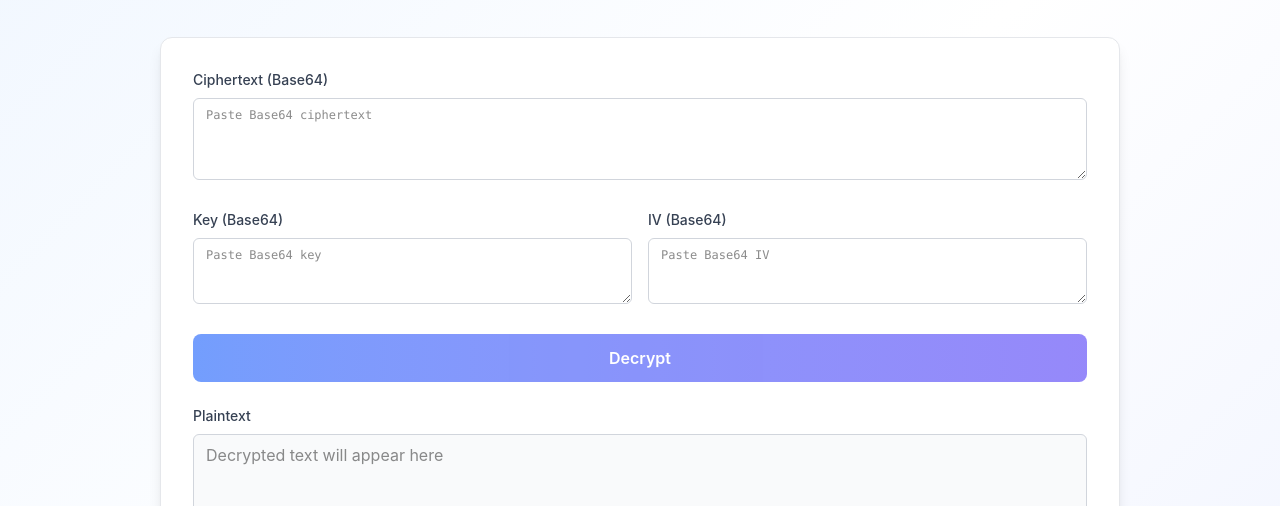
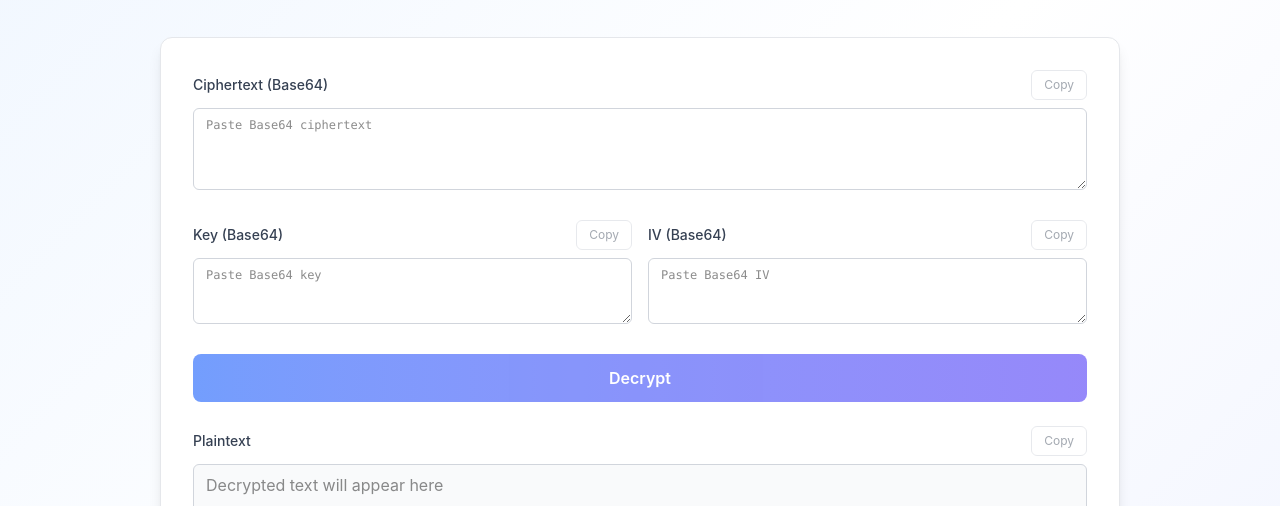
Before and after one commit to yjgoo/key-generator, a Next.js app: page /cryptography/aes/decryption in a window 1280 px wide. Shown: the part 260-766 px from the top of the page. Built offline with nearby package versions, Linux system fonts and the light colour scheme; no server answers.

Commit message:
feat: add CopyButton component and integrate it into AES, DES, and RSA pages for improved user experience

```diff
--- a/src/app/cryptography/aes/decryption/page.tsx
+++ b/src/app/cryptography/aes/decryption/page.tsx
@@ -2,6 +2,7 @@
 
 import { useState } from 'react';
 import { CryptoPageShell } from '@/components/crypto/CryptoPageShell';
+import { CopyButton } from '@/components/crypto/CopyButton';
 import { base64ToArrayBuffer } from '@/lib/cryptoUtils';
 
 export default function AesDecryptionPage() {
@@ -45,7 +46,10 @@ export default function AesDecryptionPage() {
     >
       <div className="space-y-6">
         <div>
-          <label className="block text-sm font-medium text-gray-700 mb-2">Ciphertext (Base64)</label>
+          <div className="flex items-center justify-between mb-2">
+            <label className="block text-sm font-medium text-gray-700">Ciphertext (Base64)</label>
+            <CopyButton text={ciphertext} label="Copy" />
+          </div>
           <textarea
             value={ciphertext}
             onChange={(e) => setCiphertext(e.target.value)}
@@ -57,7 +61,10 @@ export default function AesDecryptionPage() {
 
         <div className="grid grid-cols-1 md:grid-cols-2 gap-4">
           <div>
-            <label className="block text-sm font-medium text-gray-700 mb-2">Key (Base64)</label>
+            <div className="flex items-center justify-between mb-2">
+              <label className="block text-sm font-medium text-gray-700">Key (Base64)</label>
+              <CopyButton text={keyBase64} label="Copy" />
+            </div>
             <textarea
               value={keyBase64}
               onChange={(e) => setKeyBase64(e.target.value)}
@@ -67,7 +74,10 @@ export default function AesDecryptionPage() {
             />
           </div>
           <div>
-            <label className="block text-sm font-medium text-gray-700 mb-2">IV (Base64)</label>
+            <div className="flex items-center justify-between mb-2">
+              <label className="block text-sm font-medium text-gray-700">IV (Base64)</label>
+              <CopyButton text={ivBase64} label="Copy" />
+            </div>
             <textarea
               value={ivBase64}
               onChange={(e) => setIvBase64(e.target.value)}
@@ -93,7 +103,10 @@ export default function AesDecryptionPage() {
         )}
 
         <div>
-          <label className="block text-sm font-medium text-gray-700 mb-2">Plaintext</label>
+          <div className="flex items-center justify-between mb-2">
+            <label className="block text-sm font-medium text-gray-700">Plaintext</label>
+            <CopyButton text={plaintext} label="Copy" />
+          </div>
           <textarea
             value={plaintext}
             readOnly
--- a/src/app/cryptography/aes/encryption/page.tsx
+++ b/src/app/cryptography/aes/encryption/page.tsx
@@ -2,6 +2,7 @@
 
 import { useState } from 'react';
 import { CryptoPageShell } from '@/components/crypto/CryptoPageShell';
+import { CopyButton } from '@/components/crypto/CopyButton';
 import { arrayBufferToBase64, base64ToArrayBuffer } from '@/lib/cryptoUtils';
 
 export default function AesEncryptionPage() {
@@ -52,7 +53,10 @@ export default function AesEncryptionPage() {
     >
       <div className="space-y-6">
         <div>
-          <label className="block text-sm font-medium text-gray-700 mb-2">Plaintext</label>
+          <div className="flex items-center justify-between mb-2">
+            <label className="block text-sm font-medium text-gray-700">Plaintext</label>
+            <CopyButton text={plaintext} label="Copy" />
+          </div>
           <textarea
             value={plaintext}
             onChange={(e) => setPlaintext(e.target.value)}
@@ -64,7 +68,10 @@ export default function AesEncryptionPage() {
 
         <div className="grid grid-cols-1 md:grid-cols-2 gap-4">
           <div>
-            <label className="block text-sm font-medium text-gray-700 mb-2">Key (Base64)</label>
+            <div className="flex items-center justify-between mb-2">
+              <label className="block text-sm font-medium text-gray-700">Key (Base64)</label>
+              <CopyButton text={keyBase64} label="Copy" />
+            </div>
             <textarea
               value={keyBase64}
               onChange={(e) => setKeyBase64(e.target.value)}
@@ -74,7 +81,10 @@ export default function AesEncryptionPage() {
             />
           </div>
           <div>
-            <label className="block text-sm font-medium text-gray-700 mb-2">IV (Base64)</label>
+            <div className="flex items-center justify-between mb-2">
+              <label className="block text-sm font-medium text-gray-700">IV (Base64)</label>
+              <CopyButton text={ivBase64} label="Copy" />
+            </div>
             <textarea
               value={ivBase64}
               onChange={(e) => setIvBase64(e.target.value)}
@@ -108,7 +118,10 @@ export default function AesEncryptionPage() {
         )}
 
         <div>
-          <label className="block text-sm font-medium text-gray-700 mb-2">Ciphertext (Base64)</label>
+          <div className="flex items-center justify-between mb-2">
+            <label className="block text-sm font-medium text-gray-700">Ciphertext (Base64)</label>
+            <CopyButton text={ciphertext} label="Copy" />
+          </div>
           <textarea
             value={ciphertext}
             readOnly
--- a/src/app/cryptography/des/decryption/page.tsx
+++ b/src/app/cryptography/des/decryption/page.tsx
@@ -3,6 +3,7 @@
 import { useState } from 'react';
 import CryptoJS from 'crypto-js';
 import { CryptoPageShell } from '@/components/crypto/CryptoPageShell';
+import { CopyButton } from '@/components/crypto/CopyButton';
 
 export default function DesDecryptionPage() {
   const [ciphertext, setCiphertext] = useState('');
@@ -43,7 +44,10 @@ export default function DesDecryptionPage() {
     >
       <div className="space-y-6">
         <div>
-          <label className="block text-sm font-medium text-gray-700 mb-2">Ciphertext (Base64)</label>
+          <div className="flex items-center justify-between mb-2">
+            <label className="block text-sm font-medium text-gray-700">Ciphertext (Base64)</label>
+            <CopyButton text={ciphertext} label="Copy" />
+          </div>
           <textarea
             value={ciphertext}
             onChange={(e) => setCiphertext(e.target.value)}
@@ -55,7 +59,10 @@ export default function DesDecryptionPage() {
 
         <div className="grid grid-cols-1 md:grid-cols-2 gap-4">
           <div>
-            <label className="block text-sm font-medium text-gray-700 mb-2">Key (Base64)</label>
+            <div className="flex items-center justify-between mb-2">
+              <label className="block text-sm font-medium text-gray-700">Key (Base64)</label>
+              <CopyButton text={keyBase64} label="Copy" />
+            </div>
             <textarea
               value={keyBase64}
               onChange={(e) => setKeyBase64(e.target.value)}
@@ -65,7 +72,10 @@ export default function DesDecryptionPage() {
             />
           </div>
           <div>
-            <label className="block text-sm font-medium text-gray-700 mb-2">IV (Base64)</label>
+            <div className="flex items-center justify-between mb-2">
+              <label className="block text-sm font-medium text-gray-700">IV (Base64)</label>
+              <CopyButton text={ivBase64} label="Copy" />
+            </div>
             <textarea
               value={ivBase64}
               onChange={(e) => setIvBase64(e.target.value)}
@@ -91,7 +101,10 @@ export default function DesDecryptionPage() {
         )}
 
         <div>
-          <label className="block text-sm font-medium text-gray-700 mb-2">Plaintext</label>
+          <div className="flex items-center justify-between mb-2">
+            <label className="block text-sm font-medium text-gray-700">Plaintext</label>
+            <CopyButton text={plaintext} label="Copy" />
+          </div>
           <textarea
             value={plaintext}
             readOnly
--- a/src/app/cryptography/des/encryption/page.tsx
+++ b/src/app/cryptography/des/encryption/page.tsx
@@ -3,6 +3,7 @@
 import { useState } from 'react';
 import CryptoJS from 'crypto-js';
 import { CryptoPageShell } from '@/components/crypto/CryptoPageShell';
+import { CopyButton } from '@/components/crypto/CopyButton';
 
 export default function DesEncryptionPage() {
   const [plaintext, setPlaintext] = useState('');
@@ -47,7 +48,10 @@ export default function DesEncryptionPage() {
     >
       <div className="space-y-6">
         <div>
-          <label className="block text-sm font-medium text-gray-700 mb-2">Plaintext</label>
+          <div className="flex items-center justify-between mb-2">
+            <label className="block text-sm font-medium text-gray-700">Plaintext</label>
+            <CopyButton text={plaintext} label="Copy" />
+          </div>
           <textarea
             value={plaintext}
             onChange={(e) => setPlaintext(e.target.value)}
@@ -59,7 +63,10 @@ export default function DesEncryptionPage() {
 
         <div className="grid grid-cols-1 md:grid-cols-2 gap-4">
           <div>
-            <label className="block text-sm font-medium text-gray-700 mb-2">Key (Base64)</label>
+            <div className="flex items-center justify-between mb-2">
+              <label className="block text-sm font-medium text-gray-700">Key (Base64)</label>
+              <CopyButton text={keyBase64} label="Copy" />
+            </div>
             <textarea
               value={keyBase64}
               onChange={(e) => setKeyBase64(e.target.value)}
@@ -69,7 +76,10 @@ export default function DesEncryptionPage() {
             />
           </div>
           <div>
-            <label className="block text-sm font-medium text-gray-700 mb-2">IV (Base64)</label>
+            <div className="flex items-center justify-between mb-2">
+              <label className="block text-sm font-medium text-gray-700">IV (Base64)</label>
+              <CopyButton text={ivBase64} label="Copy" />
+            </div>
             <textarea
               value={ivBase64}
               onChange={(e) => setIvBase64(e.target.value)}
@@ -103,7 +113,10 @@ export default function DesEncryptionPage() {
         )}
 
         <div>
-          <label className="block text-sm font-medium text-gray-700 mb-2">Ciphertext (Base64)</label>
+          <div className="flex items-center justify-between mb-2">
+            <label className="block text-sm font-medium text-gray-700">Ciphertext (Base64)</label>
+            <CopyButton text={ciphertext} label="Copy" />
+          </div>
           <textarea
             value={ciphertext}
             readOnly
--- a/src/app/cryptography/rsa/decryption/page.tsx
+++ b/src/app/cryptography/rsa/decryption/page.tsx
@@ -2,6 +2,7 @@
 
 import { useState } from 'react';
 import { CryptoPageShell } from '@/components/crypto/CryptoPageShell';
+import { CopyButton } from '@/components/crypto/CopyButton';
 import { base64ToArrayBuffer, importKeyFromPem } from '@/lib/cryptoUtils';
 
 export default function RsaDecryptionPage() {
@@ -40,7 +41,10 @@ export default function RsaDecryptionPage() {
     >
       <div className="space-y-6">
         <div>
-          <label className="block text-sm font-medium text-gray-700 mb-2">Ciphertext (Base64)</label>
+          <div className="flex items-center justify-between mb-2">
+            <label className="block text-sm font-medium text-gray-700">Ciphertext (Base64)</label>
+            <CopyButton text={ciphertext} label="Copy" />
+          </div>
           <textarea
             value={ciphertext}
             onChange={(e) => setCiphertext(e.target.value)}
@@ -50,7 +54,10 @@ export default function RsaDecryptionPage() {
           />
         </div>
         <div>
-          <label className="block text-sm font-medium text-gray-700 mb-2">Private Key (PEM)</label>
+          <div className="flex items-center justify-between mb-2">
+            <label className="block text-sm font-medium text-gray-700">Private Key (PEM)</label>
+            <CopyButton text={privateKeyPem} label="Copy" />
+          </div>
           <textarea
             value={privateKeyPem}
             onChange={(e) => setPrivateKeyPem(e.target.value)}
@@ -75,7 +82,10 @@ export default function RsaDecryptionPage() {
         )}
 
         <div>
-          <label className="block text-sm font-medium text-gray-700 mb-2">Plaintext</label>
+          <div className="flex items-center justify-between mb-2">
+            <label className="block text-sm font-medium text-gray-700">Plaintext</label>
+            <CopyButton text={plaintext} label="Copy" />
+          </div>
           <textarea
             value={plaintext}
             readOnly
--- a/src/app/cryptography/rsa/encryption/page.tsx
+++ b/src/app/cryptography/rsa/encryption/page.tsx
@@ -2,6 +2,7 @@
 
 import { useState } from 'react';
 import { CryptoPageShell } from '@/components/crypto/CryptoPageShell';
+import { CopyButton } from '@/components/crypto/CopyButton';
 import { arrayBufferToBase64, importKeyFromPem } from '@/lib/cryptoUtils';
 
 export default function RsaEncryptionPage() {
@@ -51,7 +52,10 @@ export default function RsaEncryptionPage() {
     >
       <div className="space-y-6">
         <div>
-          <label className="block text-sm font-medium text-gray-700 mb-2">Plaintext</label>
+          <div className="flex items-center justify-between mb-2">
+            <label className="block text-sm font-medium text-gray-700">Plaintext</label>
+            <CopyButton text={plaintext} label="Copy" />
+          </div>
           <textarea
             value={plaintext}
             onChange={(e) => setPlaintext(e.target.value)}
@@ -61,7 +65,10 @@ export default function RsaEncryptionPage() {
           />
         </div>
         <div>
-          <label className="block text-sm font-medium text-gray-700 mb-2">Public Key (PEM)</label>
+          <div className="flex items-center justify-between mb-2">
+            <label className="block text-sm font-medium text-gray-700">Public Key (PEM)</label>
+            <CopyButton text={publicKeyPem} label="Copy" />
+          </div>
           <textarea
             value={publicKeyPem}
             onChange={(e) => setPublicKeyPem(e.target.value)}
@@ -86,7 +93,10 @@ export default function RsaEncryptionPage() {
         )}
 
         <div>
-          <label className="block text-sm font-medium text-gray-700 mb-2">Ciphertext (Base64)</label>
+          <div className="flex items-center justify-between mb-2">
+            <label className="block text-sm font-medium text-gray-700">Ciphertext (Base64)</label>
+            <CopyButton text={ciphertext} label="Copy" />
+          </div>
           <textarea
             value={ciphertext}
             readOnly
--- a/src/app/cryptography/rsa/sign/page.tsx
+++ b/src/app/cryptography/rsa/sign/page.tsx
@@ -2,6 +2,7 @@
 
 import { useState } from 'react';
 import { CryptoPageShell } from '@/components/crypto/CryptoPageShell';
+import { CopyButton } from '@/components/crypto/CopyButton';
 import { arrayBufferToBase64, importKeyFromPem } from '@/lib/cryptoUtils';
 
 export default function RsaSignPage() {
@@ -44,7 +45,10 @@ export default function RsaSignPage() {
     >
       <div className="space-y-6">
         <div>
-          <label className="block text-sm font-medium text-gray-700 mb-2">Message</label>
+          <div className="flex items-center justify-between mb-2">
+            <label className="block text-sm font-medium text-gray-700">Message</label>
+            <CopyButton text={message} label="Copy" />
+          </div>
           <textarea
             value={message}
             onChange={(e) => setMessage(e.target.value)}
@@ -54,7 +58,10 @@ export default function RsaSignPage() {
           />
         </div>
         <div>
-          <label className="block text-sm font-medium text-gray-700 mb-2">Private Key (PEM)</label>
+          <div className="flex items-center justify-between mb-2">
+            <label className="block text-sm font-medium text-gray-700">Private Key (PEM)</label>
+            <CopyButton text={privateKeyPem} label="Copy" />
+          </div>
           <textarea
             value={privateKeyPem}
             onChange={(e) => setPrivateKeyPem(e.target.value)}
@@ -79,7 +86,10 @@ export default function RsaSignPage() {
         )}
 
         <div>
-          <label className="block text-sm font-medium text-gray-700 mb-2">Signature (Base64)</label>
+          <div className="flex items-center justify-between mb-2">
+            <label className="block text-sm font-medium text-gray-700">Signature (Base64)</label>
+            <CopyButton text={signature} label="Copy" />
+          </div>
           <textarea
             value={signature}
             readOnly
--- a/src/app/cryptography/rsa/verify/page.tsx
+++ b/src/app/cryptography/rsa/verify/page.tsx
@@ -2,6 +2,7 @@
 
 import { useState } from 'react';
 import { CryptoPageShell } from '@/components/crypto/CryptoPageShell';
+import { CopyButton } from '@/components/crypto/CopyButton';
 import { base64ToArrayBuffer, importKeyFromPem } from '@/lib/cryptoUtils';
 
 export default function RsaVerifyPage() {
@@ -48,7 +49,10 @@ export default function RsaVerifyPage() {
     >
       <div className="space-y-6">
         <div>
-          <label className="block text-sm font-medium text-gray-700 mb-2">Message</label>
+          <div className="flex items-center justify-between mb-2">
+            <label className="block text-sm font-medium text-gray-700">Message</label>
+            <CopyButton text={message} label="Copy" />
+          </div>
           <textarea
             value={message}
             onChange={(e) => setMessage(e.target.value)}
@@ -58,7 +62,10 @@ export default function RsaVerifyPage() {
           />
         </div>
         <div>
-          <label className="block text-sm font-medium text-gray-700 mb-2">Public Key (PEM)</label>
+          <div className="flex items-center justify-between mb-2">
+            <label className="block text-sm font-medium text-gray-700">Public Key (PEM)</label>
+            <CopyButton text={publicKeyPem} label="Copy" />
+          </div>
           <textarea
             value={publicKeyPem}
             onChange={(e) => setPublicKeyPem(e.target.value)}
@@ -68,7 +75,10 @@ export default function RsaVerifyPage() {
           />
         </div>
         <div>
-          <label className="block text-sm font-medium text-gray-700 mb-2">Signature (Base64)</label>
+          <div className="flex items-center justify-between mb-2">
+            <label className="block text-sm font-medium text-gray-700">Signature (Base64)</label>
+            <CopyButton text={signature} label="Copy" />
+          </div>
           <textarea
             value={signature}
             onChange={(e) => setSignature(e.target.value)}
--- /dev/null
+++ b/src/components/crypto/CopyButton.tsx
@@ -0,0 +1,58 @@
+'use client';
+
+import { useEffect, useRef, useState } from 'react';
+
+type CopyButtonProps = {
+  text: string;
+  label?: string;
+  copiedLabel?: string;
+  className?: string;
+  title?: string;
+};
+
+export function CopyButton({
+  text,
+  label = 'Copy',
+  copiedLabel = 'Copied',
+  className = '',
+  title,
+}: CopyButtonProps) {
+  const [copied, setCopied] = useState(false);
+  const timeoutRef = useRef<number | null>(null);
+
+  useEffect(() => {
+    return () => {
+      if (timeoutRef.current) {
+        window.clearTimeout(timeoutRef.current);
+      }
+    };
+  }, []);
+
+  const handleCopy = async () => {
+    if (!text) {
+      return;
+    }
+    try {
+      await navigator.clipboard.writeText(text);
+      setCopied(true);
+      if (timeoutRef.current) {
+        window.clearTimeout(timeoutRef.current);
+      }
+      timeoutRef.current = window.setTimeout(() => setCopied(false), 1500);
+    } catch {
+      setCopied(false);
+    }
+  };
+
+  return (
+    <button
+      type="button"
+      onClick={handleCopy}
+      disabled={!text}
+      title={title || label}
+      className={`px-3 py-1.5 text-xs border border-gray-300 rounded-md text-gray-600 hover:bg-gray-50 transition-colors disabled:opacity-50 disabled:cursor-not-allowed ${className}`}
+    >
+      {copied ? copiedLabel : label}
+    </button>
+  );
+}
```
Also changed, not shown: src/app/cryptography/rsa/key-generator/page.tsx (+29 -2 lines).
